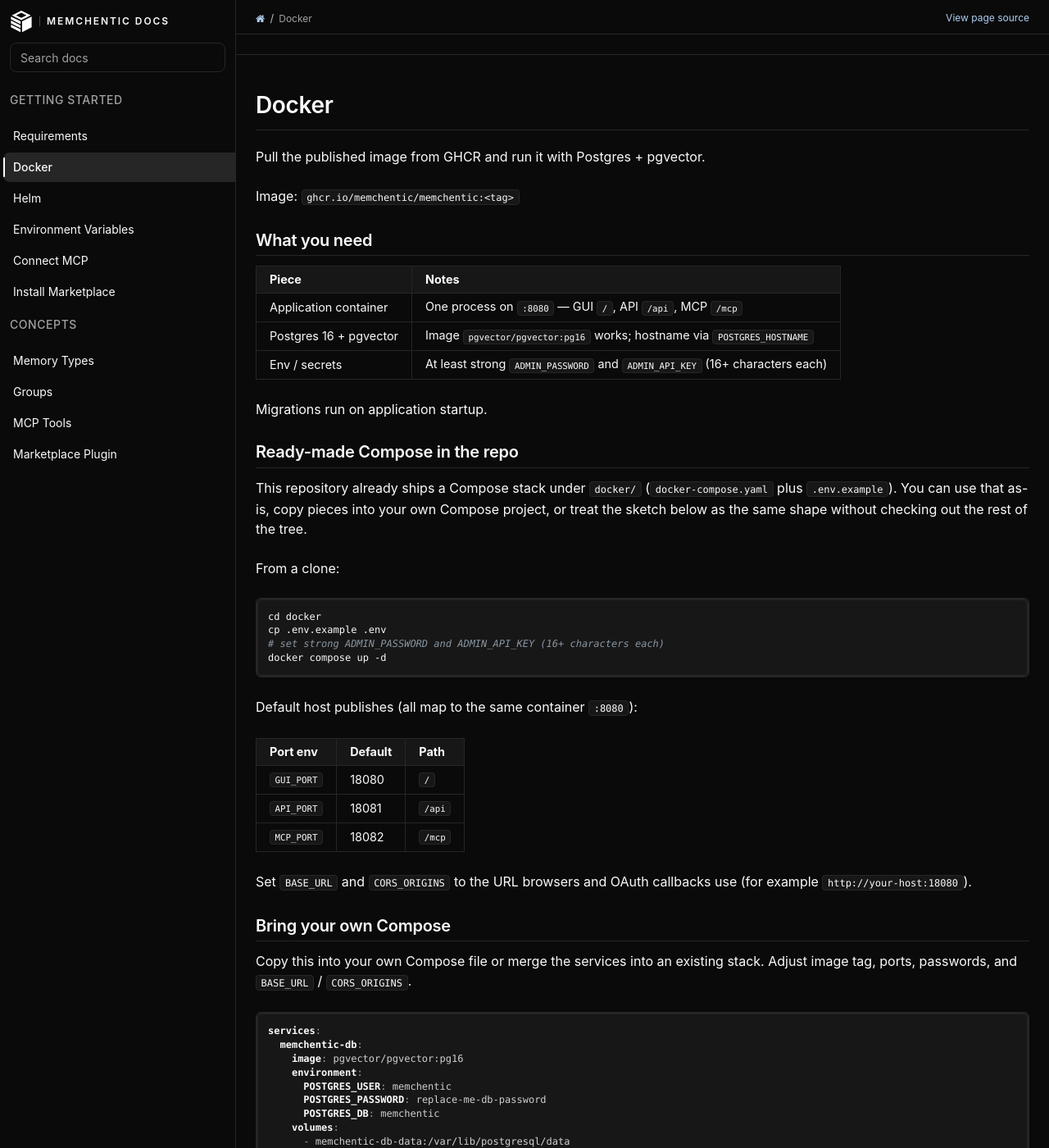
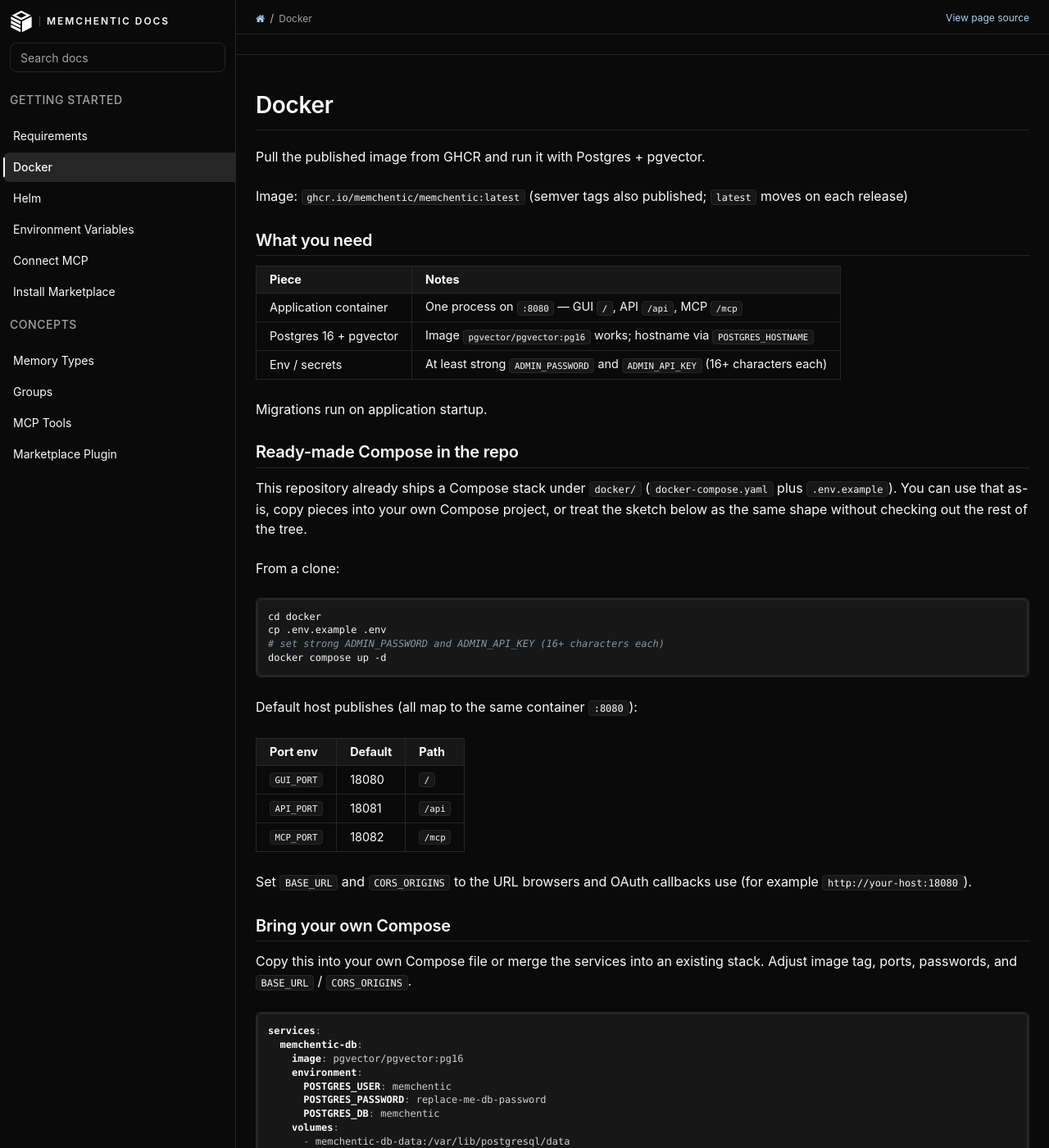
Before and after one commit to memchentic/docs, a Sphinx documentation site: the page built from sphinx/source/docker.md, in a window 1280 px wide and 1400 px high. Shown: the whole window at 82% size. Built offline with Sphinx 7.4.7 and the Read the Docs theme 3.1.0, drawn with Linux system fonts in a browser that asks for light colours; some of the changed text lies outside the part shown.

Commit message:
docs: default application image examples to latest
Align Compose/Helm docs with the floating GHCR latest tag.

```diff
--- a/sphinx/source/docker.md
+++ b/sphinx/source/docker.md
@@ -2,7 +2,7 @@
 
 Pull the published image from GHCR and run it with Postgres + pgvector.
 
-Image: `ghcr.io/memchentic/memchentic:<tag>`
+Image: `ghcr.io/memchentic/memchentic:latest` (semver tags also published; `latest` moves on each release)
 
 ## What you need
 
@@ -63,7 +63,7 @@ services:
       retries: 10
 
   memchentic:
-    image: ghcr.io/memchentic/memchentic:0.0.5
+    image: ghcr.io/memchentic/memchentic:latest
     depends_on:
       memchentic-db:
         condition: service_healthy
```
Also changed, not shown: sphinx/source/environment-variables.md (+1 -1 lines), sphinx/source/helm.md (+1 -1 lines), sphinx/source/requirements.md (+1 -1 lines).
